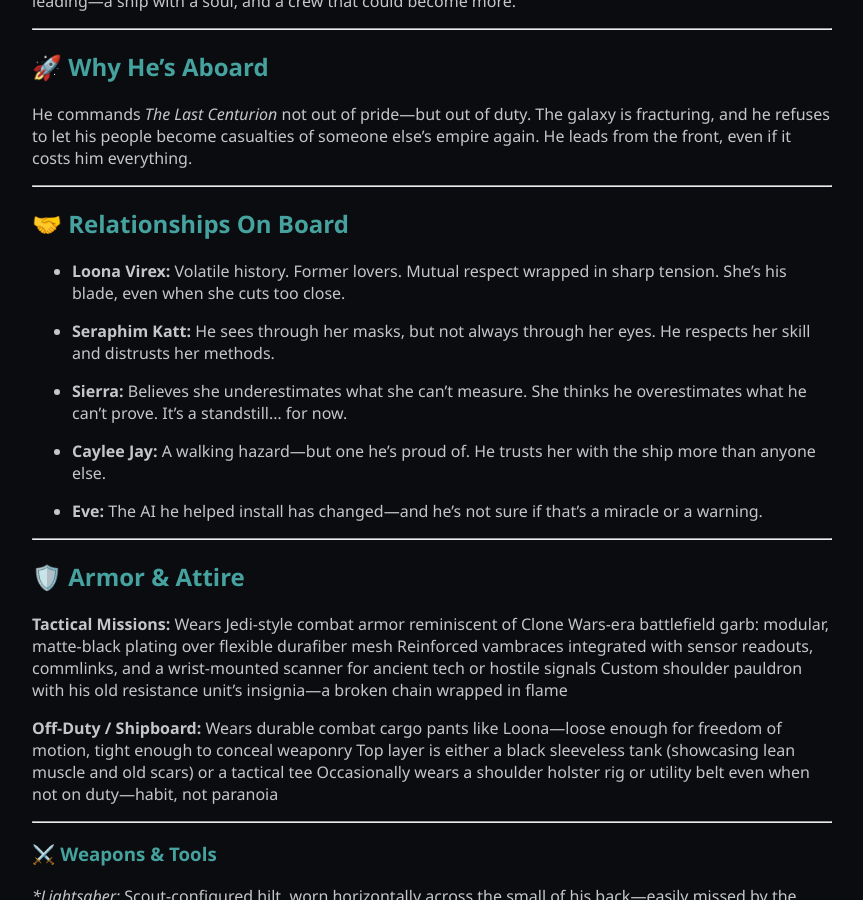
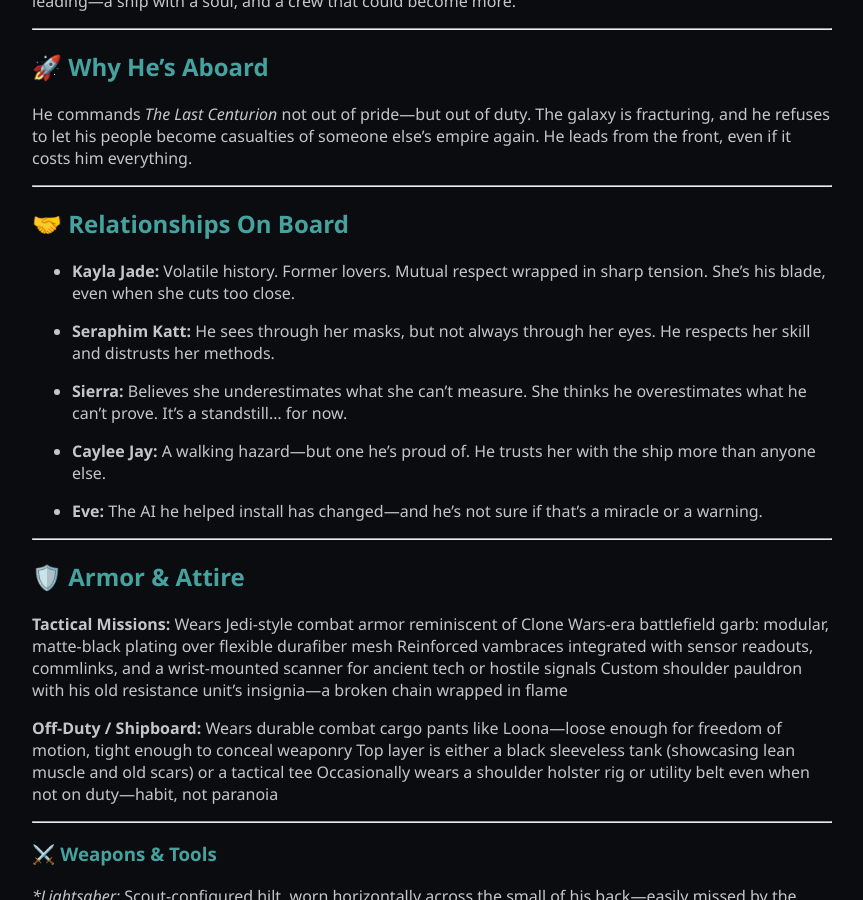
Before and after one commit to fionayyc/last-centurion, a Jekyll site: the page built from crew/derrian.md, in a window 1280 px wide and 900 px high, scrolled down 1527 px. Shown: the whole window, without its empty margins (208-1071 px from the left). Built offline with Jekyll 4.4.1, drawn with Linux system fonts in a browser that asks for light colours; our own code applies the rules of GitHub Pages for plain Markdown files.

Commit message:
Update derrian.md

```diff
--- a/crew/derrian.md
+++ b/crew/derrian.md
@@ -47,7 +47,7 @@ He commands *The Last Centurion* not out of pride—but out of duty. The galaxy
 
 ## 🤝 Relationships On Board
 
-- **Loona Virex:** Volatile history. Former lovers. Mutual respect wrapped in sharp tension. She's his blade, even when she cuts too close.
+- **Kayla Jade:** Volatile history. Former lovers. Mutual respect wrapped in sharp tension. She's his blade, even when she cuts too close.
 
 - **Seraphim Katt:** He sees through her masks, but not always through her eyes. He respects her skill and distrusts her methods.
 
```
